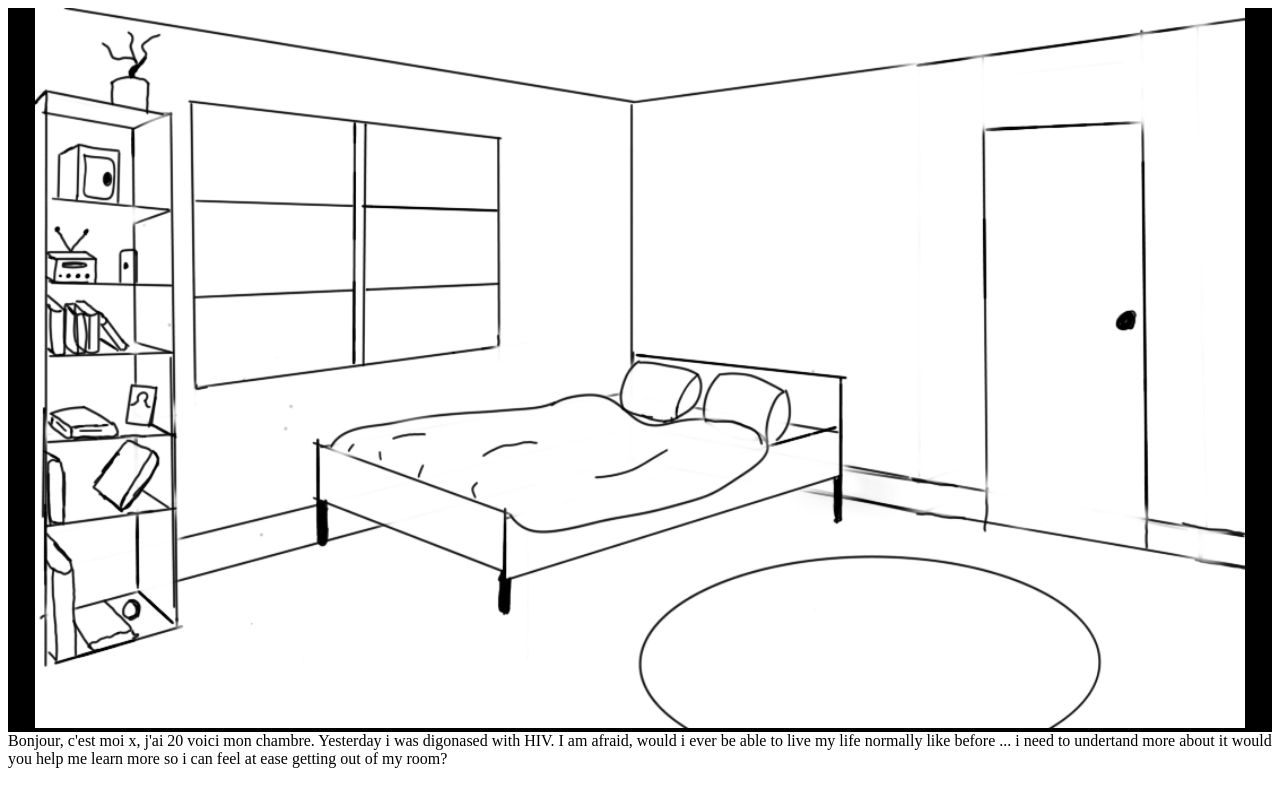
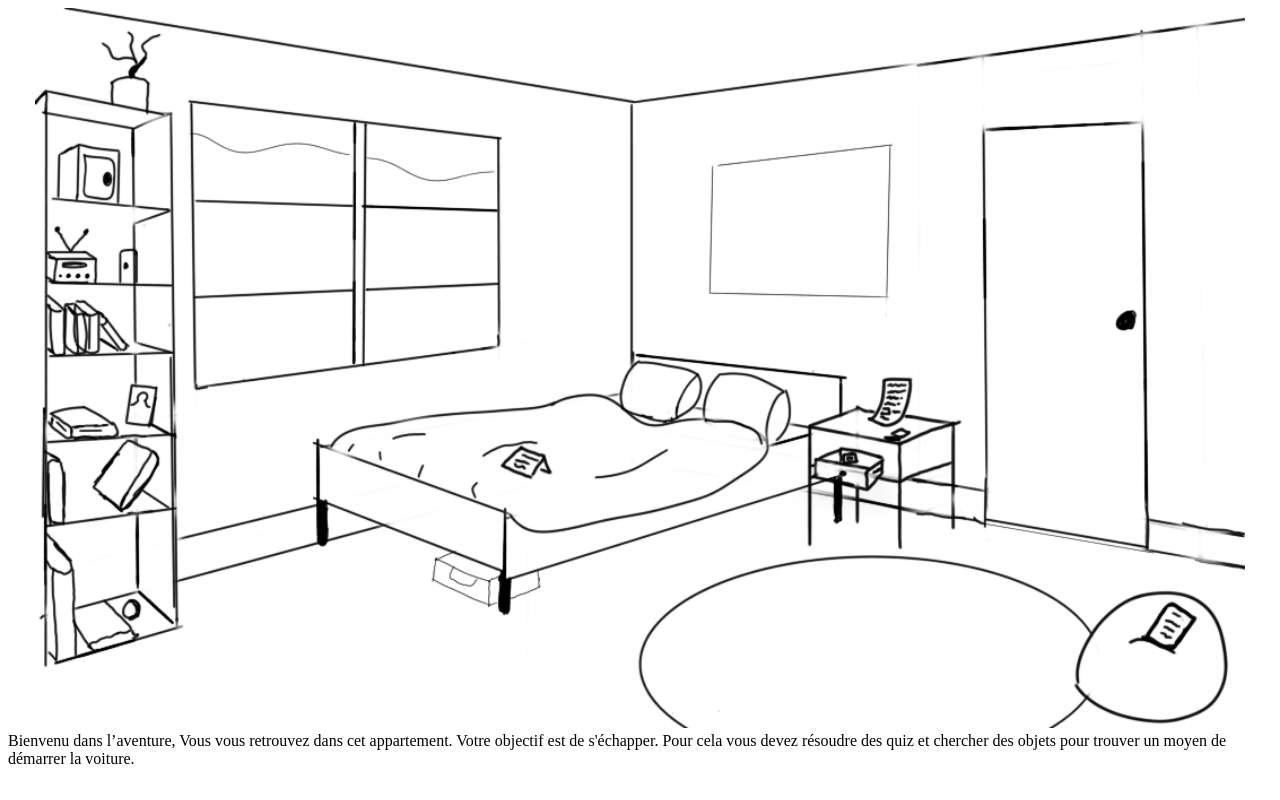
Before and after one commit to FabioBnt/TheEscapIST, a PHP site: page /bedroom.html in a window 1280 px wide. Run offline with PHP 8.4, Linux system fonts and the light colour scheme.

Commit message:
feat : added the senarios(quiz-hints) in the page bedroom

```diff
--- a/bedroom.html
+++ b/bedroom.html
@@ -11,14 +11,20 @@
 <img src="images/bedroom.png" width="auto" height="auto" usemap="#image-map">
 
 <map name="image-map">
-    <area  onclick="afficheMessage('Ah the bookshelf i put the book that the doctor recommended me yesterday that explains the sikness should i <a href=\'javascript:showbook();\'>read it ?</a>');" coords="11,571,124,67" shape="rect">
-    <area onclick="showConfirmBox()" coords="738,470,983,104" shape="rect">
+    <area  onclick="afficheMessage('Voulez vous lire des trucs interresant <a href=\'javascript:showbook();\'>click ici </a>');" coords="11,571,124,67" shape="rect">
+    <area onclick="showConfirmBox()" coords="738,370,983,104" shape="rect">
+    <area onclick="showPaperBed()" coords="394,360,330,300" shape="rect">
+    <area onclick="showTablet()" coords="730,460,967,502" shape="rect">
+    <area onclick="showQuiz1()" coords="374,460,320,400" shape="rect">
+    <area onclick="showPaperTable()" coords="594,310,690,280" shape="rect">
+    <area onclick="showQuiz2()" coords="550,320,650,339" shape="rect">
+
 </map>
 </div>
 <div id="instructions">
 </div>
 <script src="js/instructions.js"></script>
-<script>afficheMessage("Bonjour, c'est moi x, j'ai 20 voici mon chambre. Yesterday i was digonased with HIV. I am afraid, would i ever be able to live my life normally like before ... i need to undertand more about it would you help me learn more so i can feel at ease getting out of my room? ");</script>
+<script>afficheMessage("Bienvenu dans l’aventure, Vous vous retrouvez dans cet appartement. Votre objectif est de s'échapper. Pour cela vous devez résoudre des quiz et chercher des objets pour trouver un moyen de démarrer la voiture.");</script>
 
 <!-- Trigger/Open The Modal
 <button id="myBtn">Open Modal</button>-->
@@ -65,26 +71,98 @@ Le fait d’être infecté-e par le VIH ou d’avoir le SIDA ne se voit pas en d
     <!-- Modal content -->
     <div class="modal-content">
         <a href="javascript:hides();"><span class="close">&times;</span></a>
-        <h1>Quiz</h1>
-        <h2>JavaScript is ______ Language.</h2><br>
+        <h2>Ouvrir porte</h2><br>
         <form >
-            <input type="radio" name="choice" value="Scripting"> Scripting
-            <input type="radio" name="choice" value="Programming"> Programming
-            <input type="radio" name="choice" value="Application"> Application
-            <input type="radio" name="choice" value="None of These"> None of These
+            Code = <input id="codet" type="number" name="ans">
         </form>
-        <button onclick="submitAnswer()">Submit Answer</button>
+        <button onclick="submitAnswerDoor()">Submit Answer</button>
     </div>
 </div>
 <div class="overlay" id="overlay" hidden>
     <div class="confirm-box">
       <div onclick="closeConfirmBox()" class="close">&#10006;</div>
-      <h2>Get out from the room</h2>
-      <p>I am to scared to getout the room without knowing much, I can always search for more informations in the room, do you think i can solve all of this quiz questions?</p>
+      <h2>Sortir de la champs</h2>
+      <p>il faut avoir la code secret</p>
       <button onclick="isConfirm(true)">Yes</button>
       <button onclick="isConfirm(false)">No</button>
     </div>
   </div>
+
+<!-- The Modal -->
+<div id="paperBed" class="modal">
+    <!-- Modal content -->
+    <div class="modal-content">
+        <a href="javascript:hides();"><span class="close">&times;</span></a>
+        <p>
+          Le code de la porte est ……. <br/>
+          l’ordre : <br/>
+          1.Prévention<br/>
+          2.population<br/>
+        </p>
+    </div>
+</div>
+
+<!-- The Modal -->
+<div id="tablet" class="modal">
+  <!-- Modal content -->
+  <div class="modal-content">
+      <a href="javascript:hides();"><span class="close">&times;</span></a>
+      <p>
+        News:
+DÉPISTAGE INSUFFISANT
+En 2021, le dépistage a progressé par rapport à 2020 sans toutefois retrouver le niveau de 2019. Au total, 5,7 millions de sérologies VIH ont été réalisées en 2021, soit 8% de plus qu'en 2020 (5,3 millions). Le nombre d'autotests vendus en pharmacie a été d'environ 65 000 en 2021, soit une hausse de 15% par rapport à 2020. Toutefois les ventes d'auto tests avaient baissé de 30% entre 2019 et 2020. La hausse de 2021 a donc été insuffisante pour retrouver les niveaux de 2019.
+
+      </p>
+  </div>
+</div>
+
+<!-- The Modal -->
+<div id="quiz1" class="modal">
+  <!-- Modal content -->
+  <div class="modal-content">
+      <a href="javascript:hides();"><span class="close">&times;</span></a>
+      <h1>Quiz</h1>
+      <h2>Combien de personnes se sont fait dépister en 2021 ?”</h2><br>
+      <form >
+          <input type="radio" name="choice" value="yes"> 65 000
+          <input type="radio" name="choice" value="no1"> 70 000
+          <input type="radio" name="choice" value="no2"> 90 000
+          <input type="radio" name="choice" value="no3"> 100 000
+      </form>
+      <br/>
+      <button onclick="submitAnswer(5)">Submit Answer</button>
+  </div>
+</div>
+
+<!-- The Modal -->
+<div id="quiz2" class="modal">
+  <!-- Modal content -->
+  <div class="modal-content">
+      <a href="javascript:hides();"><span class="close">&times;</span></a>
+      <h1>Quiz</h1>
+      <h2>Quel est le moyen de contraception le plus utilisé ?”</h2><br>
+      <form>
+          <input type="radio" name="choice" value="no2"> préservatif masculin
+          <input type="radio" name="choice" value="no1"> le sterilet
+          <input type="radio" name="choice" value="yes"> la pillule
+          <input type="radio" name="choice" value="no3"> l'implant
+      </form>
+      <br/>
+      <button onclick="submitAnswer(4)">Submit Answer</button>
+  </div>
+</div>
+
+<!-- The Modal -->
+<div id="paperTable" class="modal">
+  <!-- Modal content -->
+  <div class="modal-content">
+      <a href="javascript:hides();"><span class="close">&times;</span></a>
+      <p>
+        News: Le préservatif est le moyen de contraception le plus utilisé
+      </p>
+  </div>
+</div>
+
   <script>
   function showConfirmBox() {
     document.getElementById("overlay").hidden = false;
@@ -116,6 +194,31 @@ function showquestion() {
   modal.style.display = "block";
 }
 
+function showPaperBed(){
+    modal = document.getElementById("paperBed");
+  modal.style.display = "block";
+}
+
+function showTablet(){
+    modal = document.getElementById("tablet");
+  modal.style.display = "block";
+}
+
+function showQuiz1(){
+    modal = document.getElementById("quiz1");
+  modal.style.display = "block";
+}
+
+function showQuiz2(){
+    modal = document.getElementById("quiz2");
+  modal.style.display = "block";
+}
+
+function showPaperTable(){
+    modal = document.getElementById("paperTable");
+    modal.style.display = "block";
+}
+
 // When the user clicks on <span> (x), close the modal
 function hides() {
   modal.style.display = "none";
@@ -141,13 +244,28 @@ function submitAnswer() {
   }
 
   if (val == "" ) {
-    alert('please select choice answer');
-  } else if ( val == "Scripting" ) {
-    alert('Answer is correct !');
+    alert('il faut choissir');
+  } else if ( val == "yes" ) {
+    afficheMessage('Bon reponse :) you got the number '+ arguments[0]);
+    hides();
+  } else {
+    afficheMessage('Hmm ... peut etre on peut trouver la solution dans cette salle');
+    hides();
+  }
+
+
+}
+
+function submitAnswerDoor(){
+  var x = document.getElementById("codet").value;
+  if (x == '54'){
+    afficheMessage('Bon reponse : ) ');
     window.location.href = "./LivingRoom.html";
-  } else {
-    afficheMessage('I didn\'t have got it right ... I am sure I can find more informations in this room');
+  }
+  else{
+    afficheMessage('Code incorrect ...');
   }
 }
 
+
 </script>
--- a/css/style.css
+++ b/css/style.css
@@ -1,14 +1,13 @@
 #image{
 height: 100%;
-background-color: black;
+background-color: white;
 text-align: center;
 }
 
 #consignes{
 font-family: sans-serif;
 height : 15%;
-padding-left: 5%;
-padding-right: 5%;
+
 text-align: center;
 font-size: 5vh;}
 
```
Also changed, not shown: images/bedroom.png.
